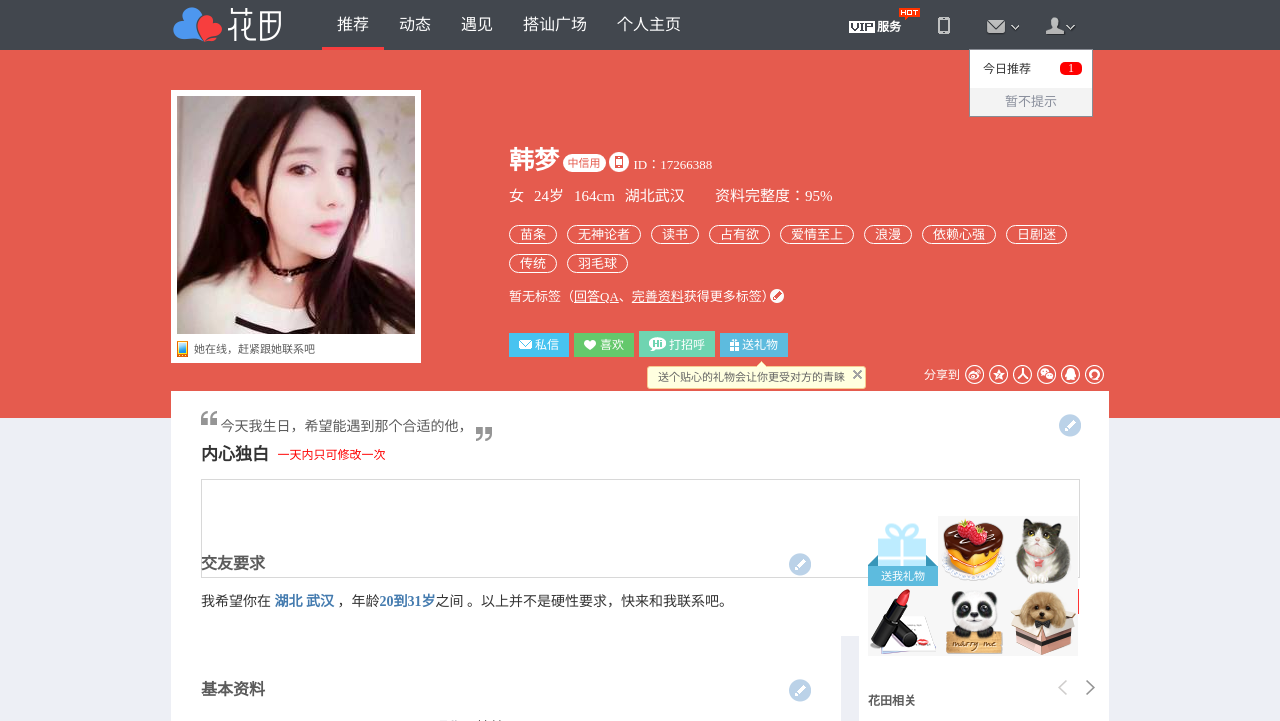
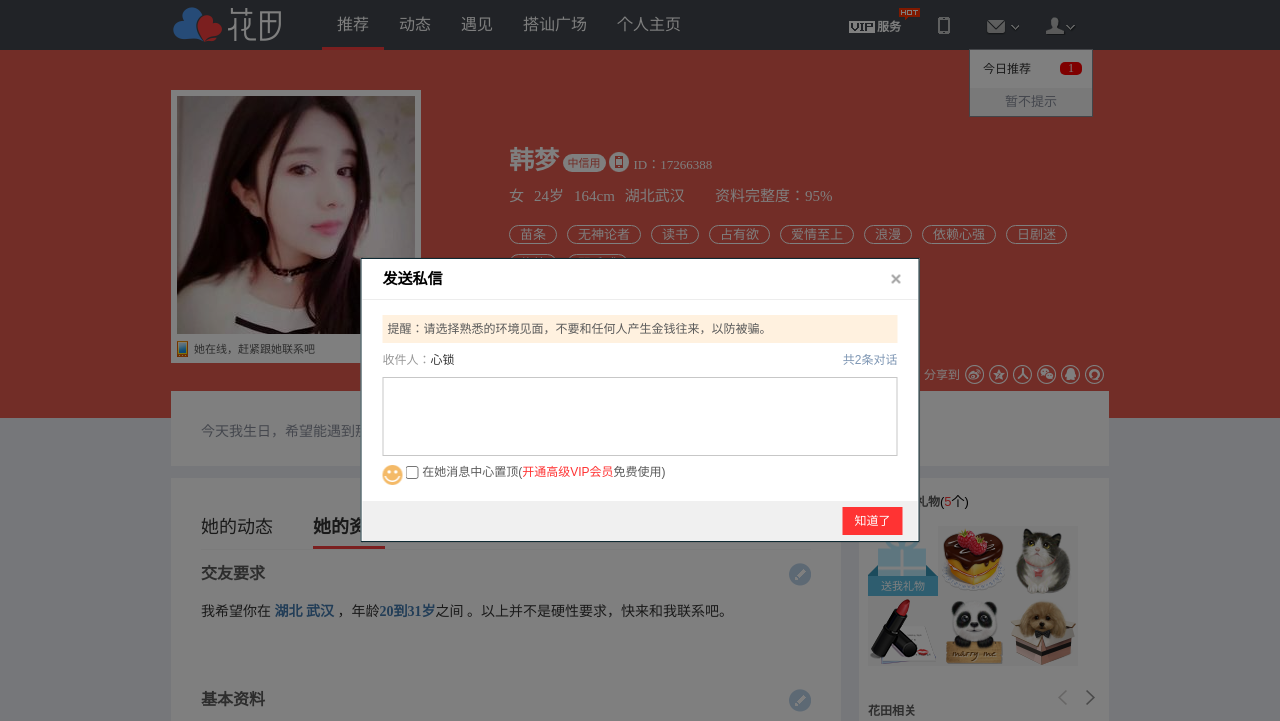
Before and after one commit to kaptal/static-html, a plain HTML site: page myaccount.html in a window 1280 px wide. Shown: the top 721 px of the page. Drawn offline with Linux system fonts and the light colour scheme.

Commit message:
修改myaccout页面

```diff
--- a/css/base.css
+++ b/css/base.css
@@ -48,10 +48,10 @@ s,i,em{font-style:normal;text-decoration:none;}
     text-align:right
 }
 .hide {
-    display:none
+    display:none !important;
 }
 .show{
-    display:block;
+    display:block !important;
 }
 
 .white-color{
--- a/css/myaccount.css
+++ b/css/myaccount.css
@@ -304,7 +304,7 @@
 
 .profile-content-box{
     background-color: #EDEFF5;
-    padding-top:50px;
+    padding-top:60px;
 }
 
 .con-left{
@@ -1143,3 +1143,88 @@
     font-size: 13px;
     padding: 5px 12px;
 }
+
+.profile-monolog-preview .icon-noresult-s {
+    width: 31px;
+    height: 35px;
+    display: inline-block;
+    background: url(../images/noresult_s.png) no-repeat;
+    vertical-align: bottom;
+}
+
+.modal-layer.private-mess-box .poplayer-bd {
+    padding: 15px 20px;
+}
+
+.modal-layer.private-mess-box .mess-tips-close {
+    background-color: #FFF1DF;
+    font-size: 12px;
+    color: #5B5B5B;
+    font-family: Arial;
+    padding-left: 5px;
+}
+
+.private-mess-box .poplayer-send-message-addressee {
+    font-size: 12px;
+    overflow: hidden;
+    margin-top: 3px;
+    margin-bottom: 3px;
+}
+
+.private-mess-box .poplayer-send-message-addressee .fl {
+    color: #999;
+}
+
+.private-mess-box .poplayer-send-message-addressee .fl i {
+    color: #333;
+}
+
+.private-mess-box .poplayer-send-message-addressee .fr a {
+    color: #7F97B4;
+}
+
+.private-mess-box .poplayer-send-message-addressee .fr a:hover {
+    text-decoration: underline;
+}
+
+.private-mess-box .publish-textarea {
+    padding: 5px;
+    border: 1px solid #C7C7C7;
+}
+
+.private-mess-box .publish-textarea textarea {
+    font-size: 14px;
+    line-height: 21px;
+    height: 58px;
+    padding: 0;
+    border: none;
+    width: 100%;
+    overflow-y: hidden;
+    outline: none;
+}
+
+.publish-operate .icon-face {
+    height: 20px;
+    width: 20px;
+    display: inline-block;
+    vertical-align: text-top;
+    background: url(../images/icon_v170920.png) -56px -24px no-repeat;
+}
+
+.publish-operate {
+    margin-top: 2px;
+    color: #5B5B5B;
+    font-size: 12px;
+}
+
+.publish-operate .js-set-top {
+    vertical-align: text-bottom;
+}
+
+.publish-operate .text-red {
+    color: #FF3333;
+}
+
+.publish-operate .text-red:hover {
+    text-decoration: underline;
+}
--- a/js/common.js
+++ b/js/common.js
@@ -461,6 +461,7 @@ $(function(){
         $('.monolog-box .profile-monolog-preview').removeClass('show').addClass('hide');
         $('.monolog-box .profile-monolog-textarea').removeClass('hide').addClass('show');
         $('.monolog-box .profile-monolog-edit-send').removeClass('hide').addClass('show');
+        $('.profile-content-box ').css('padding-top', '210px');
     });
 
     $('.monolog-box .profile-monolog-edit-hd a.a-cancel-edit-text').on('click', function () {
@@ -470,6 +471,22 @@ $(function(){
         $('.monolog-box .profile-monolog-preview .js-edit-btn').removeClass('hide').addClass('show');
         $('.monolog-box .profile-monolog-textarea').removeClass('show').addClass('hide');
         $('.monolog-box .profile-monolog-edit-send').removeClass('show').addClass('hide');
+        $('.profile-content-box ').css('padding-top', '60px');
+    });
+
+    $('.profile-tabbar li').on('click', function () {
+        $('.profile-trend-box').removeClass('show').addClass('hide');
+        $('.profile-info-box').removeClass('show').addClass('hide');
+        $('.profile-tabbar li').each(function (i, n) {
+            $(n).removeClass('current');
+        });
+        $(this).addClass('current');
+
+        if ($(this).hasClass('trigger-trend')) {
+            $('.profile-trend-box').addClass('show');
+        } else if ($(this).hasClass('trigger-info')) {
+            $('.profile-info-box').addClass('show');
+        }
     });
 
 
--- a/myaccount.html
+++ b/myaccount.html
@@ -106,7 +106,7 @@
                 </p>
 
                 <p class="profile-basic-relation">
-                    <a href="#" class="icon-mess"><em></em><i>私信</i></a>
+                    <a href="javascript:;" class="icon-mess"><em></em><i>私信</i></a>
                     <a href="#" class="icon-fav"><em></em><i>喜欢</i></a>
                     <a href="#" class="sayhi"><em></em><i>打招呼</i></a>
                     <a href="#" class="sendgift"><em></em><i>送礼物</i></a>
@@ -132,20 +132,20 @@
                 <div class="monolog-box">
                     <div class="profile-monolog-preview">
                         <em class="monolog-upper-arrows"></em>
-                        <em class="in-block icon-quote-up"></em>
-                        <span>今天我生日，希望能遇到那个合适的他，</span>
-                        <em class="in-block icon-quote-down"></em>
-                        <span class="js-edit-btn"><a class="a-icon-edit" href="javascript:;"></a></span>
+                        <em class="in-block icon-quote-up hide"></em>
+                        <span class="text-gray">今天我生日，希望能遇到那个合适的他，<i class="icon-noresult-s"></i></span>
+                        <em class="in-block icon-quote-down hide"></em>
+                        <span class="js-edit-btn hide"><a class="a-icon-edit" href="javascript:;"></a></span>
                     </div>
-                    <div class="profile-monolog-edit-hd">
+                    <div class="profile-monolog-edit-hd hide">
                         <h3>内心独白</h3>
                         <span class="profile-monolog-tips">一天内只可修改一次</span>
                         <span class="js-edit-btn hide"><a class="a-cancel-edit-text" href="javascript:;">取消编辑</a></span>
                     </div>
-                    <div class="profile-monolog-textarea">
+                    <div class="profile-monolog-textarea hide ">
                         <textarea></textarea>
                     </div>
-                    <div class="profile-monolog-edit-send">
+                    <div class="profile-monolog-edit-send hide">
                         <div class="js-body">
                             <span class="char-constantia"><strong>147</strong>个字</span>
                             <a class="red-button" href="javascript:;">保存</a>
@@ -160,8 +160,8 @@
             <div class="con-left fl">
                 <div class="profile-tabbar clearfix">
                     <ul>
-                        <li>她的动态</li>
-                        <li class="current">她的资料</li>
+                        <li class="trigger-trend">她的动态</li>
+                        <li class="trigger-info current">她的资料</li>
                         <li>她的QA</li>
                     </ul>
                 </div>
@@ -749,5 +749,43 @@
         </div>
     </div>
 <!-- 大学模态框结束 -->
+
+<!-- 私信模态框开始 -->
+<div class="modal-layer private-mess-box">
+    <div class="main-box modal-layer-main-sm">
+        <div class="title-row">
+            <h3>发送私信</h3>
+            <a class="icon-close" href="javascript:;"></a>
+        </div>
+        <div class="js-body">
+            <div class="poplayer-bd">
+                <p class="mess-tips-close">
+                    <span>提醒：请选择熟悉的环境见面，不要和任何人产生金钱往来，以防被骗。</span>
+                </p>
+
+                <div class="poplayer-send-message-addressee">
+                    <span class="fl">收件人：<i>心锁</i></span>
+                    <span class="fr"><a href="javascript:;">共2条对话</a></span>
+                </div>
+
+                <div class="publish-textarea">
+                    <textarea></textarea>
+                </div>
+
+                <div class="publish-operate">
+                    <em class="icon-face emotion-trigger" title="表情"></em>
+                    <label class="label-tag">
+                        <input class="js-set-top" type="checkbox">
+                        在她消息中心置顶(<a class="text-red" href="javascript:;">开通高级VIP会员</a>免费使用)
+                    </label>
+                </div>
+            </div>
+        </div>
+        <div class="foot-row">
+            <a class="general-btn red-button" href="javascript:;">知道了</a>
+        </div>
+    </div>
+</div>
+<!-- 私信模态框结束 -->
 </body>
 </html>
```
Also changed, not shown: images/noresult_s.png (added).
